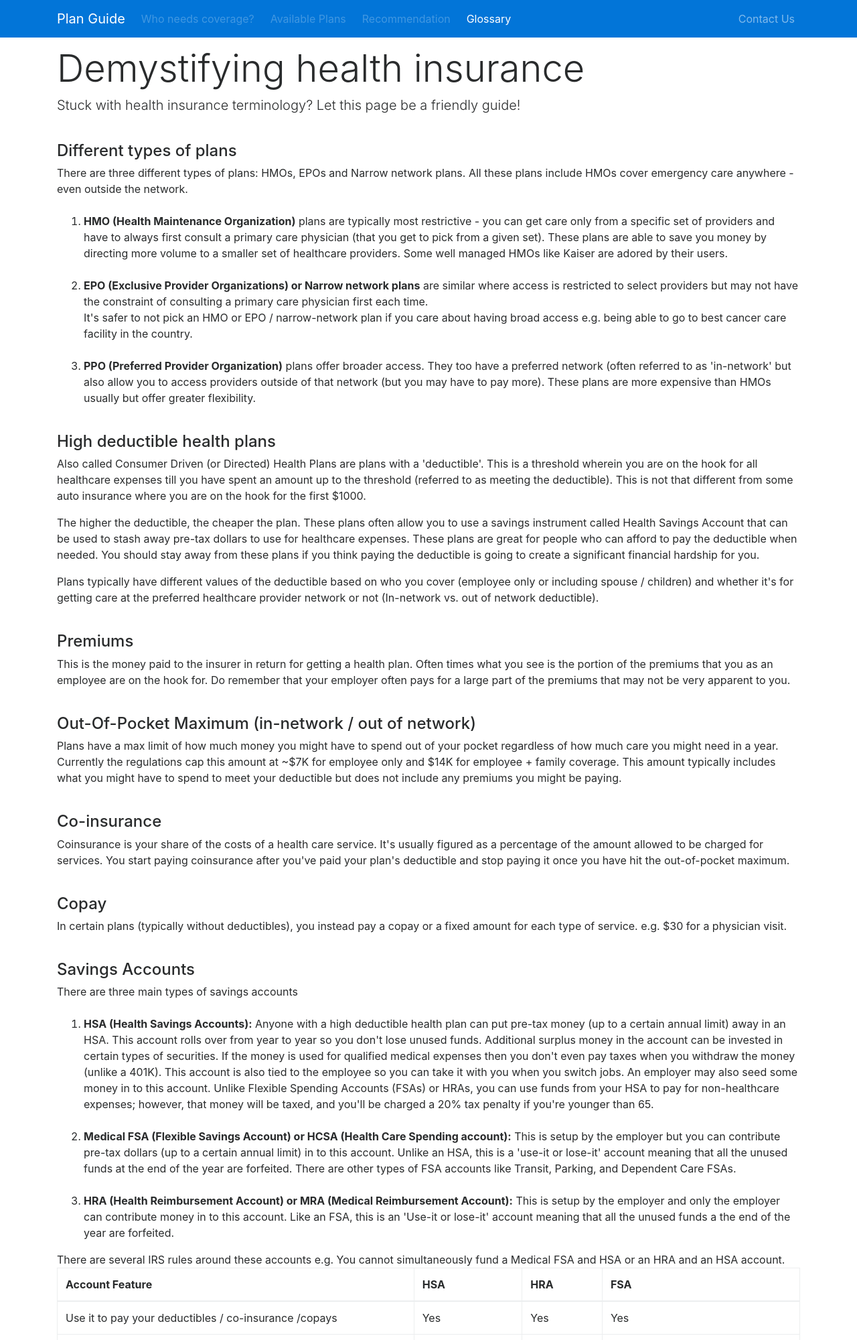
After one commit to gankit/plan-selector, a Flask app: template plans/templates/glossary.html in a window 1280 px wide. The commit adds this page. Shown: the top 2000 px of the page at 67% size. Run offline with Flask 2, Linux system fonts and the light colour scheme; the template is opened without the code that fills it, so the values that code supplies are empty; some libraries are stand-ins or nearby versions.

Commit message:
added glossary. closes #17

```diff
--- a/plans/templates/base.html
+++ b/plans/templates/base.html
@@ -50,6 +50,9 @@
                 </li>
                 <li class="nav-item {% if active_page == 'recommendation' %} active {% endif %}">
                     <a class="nav-link page-scroll pr-3 {% if not family.me_age %} disabled {% endif %}" href="/plans/recommendation{% if family %}?family={{family.key.id}} {% endif %}">Recommendation</a>
+                </li>
+                <li class="nav-item {% if active_page == 'glossary' %} active {% endif %}">
+                    <a class="nav-link page-scroll pr-3 {% if not family.me_age %} disabled {% endif %}" href="/plans/glossary{% if family %}?family={{family.key.id}} {% endif %}">Glossary</a>
                 </li>
             </ul>
             <ul class="navbar-nav ml-auto">
--- /dev/null
+++ b/plans/templates/glossary.html
@@ -0,0 +1,142 @@
+{#
+# Copyright 2015 Google Inc.
+#
+# Licensed under the Apache License, Version 2.0 (the "License");
+# you may not use this file except in compliance with the License.
+# You may obtain a copy of the License at
+#
+#     http://www.apache.org/licenses/LICENSE-2.0
+#
+# Unless required by applicable law or agreed to in writing, software
+# distributed under the License is distributed on an "AS IS" BASIS,
+# WITHOUT WARRANTIES OR CONDITIONS OF ANY KIND, either express or implied.
+# See the License for the specific language governing permissions and
+# limitations under the License.
+#}
+
+{# [START form] #}
+{% extends "base.html" %}
+{% set active_page = "glossary" %}
+
+{% block content %}
+<div class="container">
+<h1 class="display-4 page-title">Demystifying health insurance</h1>
+ <p class="lead">Stuck with health insurance terminology? Let this page be a friendly guide!</p>
+<br>
+<h4>Different types of plans</h4>
+There are three different types of plans: HMOs, EPOs and Narrow network plans. All these plans include HMOs cover emergency care anywhere - even outside the network.
+<br>
+<br>
+<ol>
+<li><b>HMO (Health Maintenance Organization)</b> plans are typically most restrictive - you can get care only from a specific set of providers and have to always first consult a primary care physician (that you get to pick from a given set). These plans are able to save you money by directing more volume to a smaller set of healthcare providers. Some well managed HMOs like Kaiser are adored by their users.</li><br>
+<li><b>EPO (Exclusive Provider Organizations) or Narrow network plans</b> are similar where access is restricted to select providers but may not have the constraint of consulting a primary care physician first each time.<br>
+It's safer to not pick an HMO or EPO / narrow-network plan if you care about having broad access e.g. being able to go to best cancer care facility in the country.</li><br>
+<li><b>PPO (Preferred Provider Organization)</b> plans offer broader access. They too have a preferred network (often referred to as 'in-network' but also allow you to access providers outside of that network (but you may have to pay more). These plans are more expensive than HMOs usually but offer greater flexibility.</li>
+</ol>
+<br>
+<h4>High deductible health plans</h4>
+<p>Also called Consumer Driven (or Directed) Health Plans are plans with a 'deductible'. This is a threshold wherein you are on the hook for all healthcare expenses till you have spent an amount up to the threshold (referred to as meeting the deductible). This is not that different from some auto insurance where you are on the hook for the first $1000.</p>
+<p>The higher the deductible, the cheaper the plan. These plans often allow you to use a savings instrument called Health Savings Account that can be used to stash away pre-tax dollars to use for healthcare expenses. These plans are great for people who can afford to pay the deductible when needed. You should stay away from these plans if you think paying the deductible is going to create a significant financial hardship for you.</p>
+<p>Plans typically have different values of the deductible based on who you cover (employee only or including spouse / children) and whether it's for getting care at the preferred healthcare provider network or not (In-network vs. out of network deductible).</p>
+
+<br>
+<h4>Premiums</h4>
+<p>This is the money paid to the insurer in return for getting a health plan. Often times what you see is the portion of the premiums that you as an employee are on the hook for. Do remember that your employer often pays for a large part of the premiums that may not be very apparent to you.</p>
+
+<br>
+<h4>Out-Of-Pocket Maximum (in-network / out of network)</h4>
+<p>Plans have a max limit of how much money you might have to spend out of your pocket regardless of how much care you might need in a year. Currently the regulations cap this amount at ~$7K for employee only and $14K for employee + family coverage. This amount typically includes what you might have to spend to meet your deductible but does not include any premiums you might be paying.</p>
+
+
+<br>
+<h4>Co-insurance</h4>
+<p>Coinsurance is your share of the costs of a health care service. It's usually figured as a percentage of the amount allowed to be charged for services. You start paying coinsurance after you've paid your plan's deductible and stop paying it once you have hit the out-of-pocket maximum.</p>
+
+<br>
+<h4>Copay</h4>
+<p>In certain plans (typically without deductibles), you instead pay a copay or a fixed amount for each type of service. e.g. $30 for a physician visit.</p>
+
+<br>
+<h4>Savings Accounts</h4>
+There are three main types of savings accounts
+<br>
+<br>
+<ol>
+<li><b>HSA (Health Savings Accounts):</b> Anyone with a high deductible health plan can put pre-tax money (up to a certain annual limit) away in an HSA. This account rolls over from year to year so you don't lose unused funds. Additional surplus money in the account can be invested in certain types of securities. If the money is used for qualified medical expenses then you don't even pay taxes when you withdraw the money (unlike a 401K). This account is also tied to the employee so you can take it with you when you switch jobs. An employer may also seed some money in to this account. Unlike Flexible Spending Accounts (FSAs) or HRAs, you can use funds from your HSA to pay for non-healthcare expenses; however, that money will be taxed, and you'll be charged a 20% tax penalty if you're younger than 65.
+</li>
+<br>
+<li><b>Medical FSA (Flexible Savings Account) or HCSA (Health Care Spending account):</b> This is setup by the employer but you can contribute pre-tax dollars (up to a certain annual limit) in to this account. Unlike an HSA, this is a 'use-it or lose-it' account meaning that all the unused funds at the end of the year are forfeited. There are other types of FSA accounts like Transit, Parking, and Dependent Care FSAs.
+</li>
+<br>
+<li><b>HRA (Health Reimbursement Account) or MRA (Medical Reimbursement Account):</b> This is setup by the employer and only the employer can contribute money in to this account. Like an FSA, this is an 'Use-it or lose-it' account meaning that all the unused funds a the end of the year are forfeited.</li>
+</ol>
+There are several IRS rules around these accounts e.g. You cannot simultaneously fund a Medical FSA and HSA or an HRA and an HSA account.
+<br>
+<table class="table table-bordered">
+  <thead>
+    <tr>
+      <th>Account Feature</th>
+      <th>HSA</th>
+      <th>HRA</th>
+      <th>FSA</th>
+    </tr>
+  </thead>
+  <tbody>
+    <tr>
+      <td scope="row">Use it to pay your deductibles / co-insurance /copays</td>
+      <td>Yes</td>
+      <td>Yes</td>
+      <td>Yes</td>
+    </tr>
+    <tr>
+      <td scope="row">Who owns the account?</td>
+      <td>Employee</td>
+      <td>Employer</td>
+      <td>Employer</td>
+    </tr>
+    <tr>
+      <td scope="row">It can be used without any taxes for qualified medical expenses</td>
+      <td>Yes</td>
+      <td>Yes</td>
+      <td>Yes</td>
+    </tr>
+    <tr>
+      <td scope="row">It can be used with taxes (and a penalty if you are less than 65 years) for non-medical expenses</td>
+      <td>Yes</td>
+      <td>No</td>
+      <td>No</td>
+    </tr>
+    <tr>
+      <td scope="row">You can invest the money in certain securities</td>
+      <td>Yes</td>
+      <td>No</td>
+      <td>No</td>
+    </tr>
+    <tr>
+      <td scope="row">You can roll-over any unused money to the next year</td>
+      <td>Yes</td>
+      <td>No</td>
+      <td>No</td>
+    </tr>
+    <tr>
+      <td scope="row">Who can contribute to the account?</td>
+      <td>Employee or Employer</td>
+      <td>Employer only</td>
+      <td>Employee only; Employers can match up to $500</td>
+    </tr>
+  </tbody>
+</table>
+
+<br>
+<h4>Employer contribution to savings accounts</h4>
+<p>Employers often contribute dollars to HSA (Health Savings Account) or HRA (Health Reimbursement Account) to help employees meet some of their deductible / co-insurance expenses. This is an important factor to consider when selecting a health plan because your employer might only be contributing money if you pick certain plans. The details about these contributions can often be found inside your annual enrollment packet or an enrollment website.</p>
+
+<br>
+<h4>Wellness / other bonuses or penalties</h4>
+<p>Employers often setup programs for employees to meet certain goals and earn bonuses or avoid paying penalties. Some examples include getting an annual bio-metrics text, quitting smoking, or participating in weight loss programs. We will assume that you will earn a 100% of these bonuses and won't need to incur any penalties . These programs are almost always good for your well-being and save you some money. The details about these bonuses can often be found inside your annual enrollment packet or an enrollment website.</p>
+
+<br>
+<br>
+</div>
+{% endblock %}
+{# [END form] #}
```
Also changed, not shown: plans/crud.py (+18 -0 lines).
